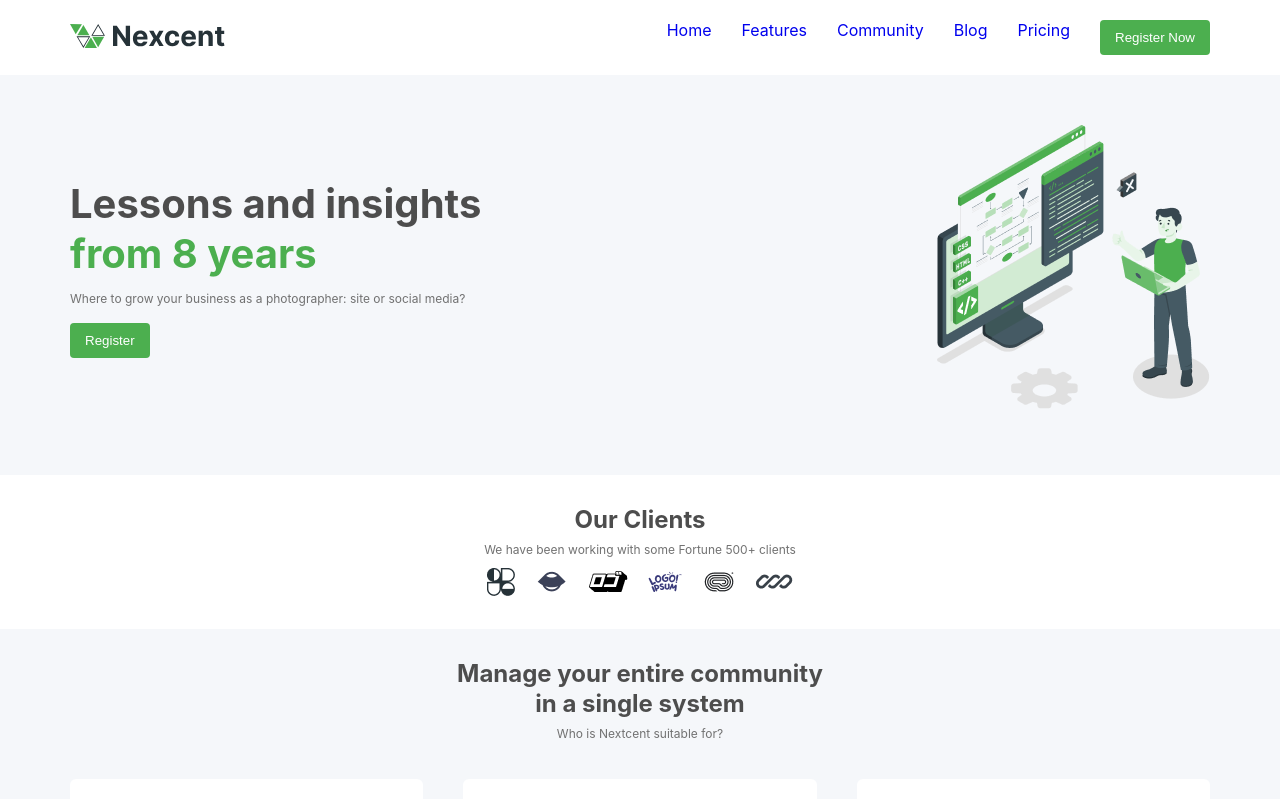
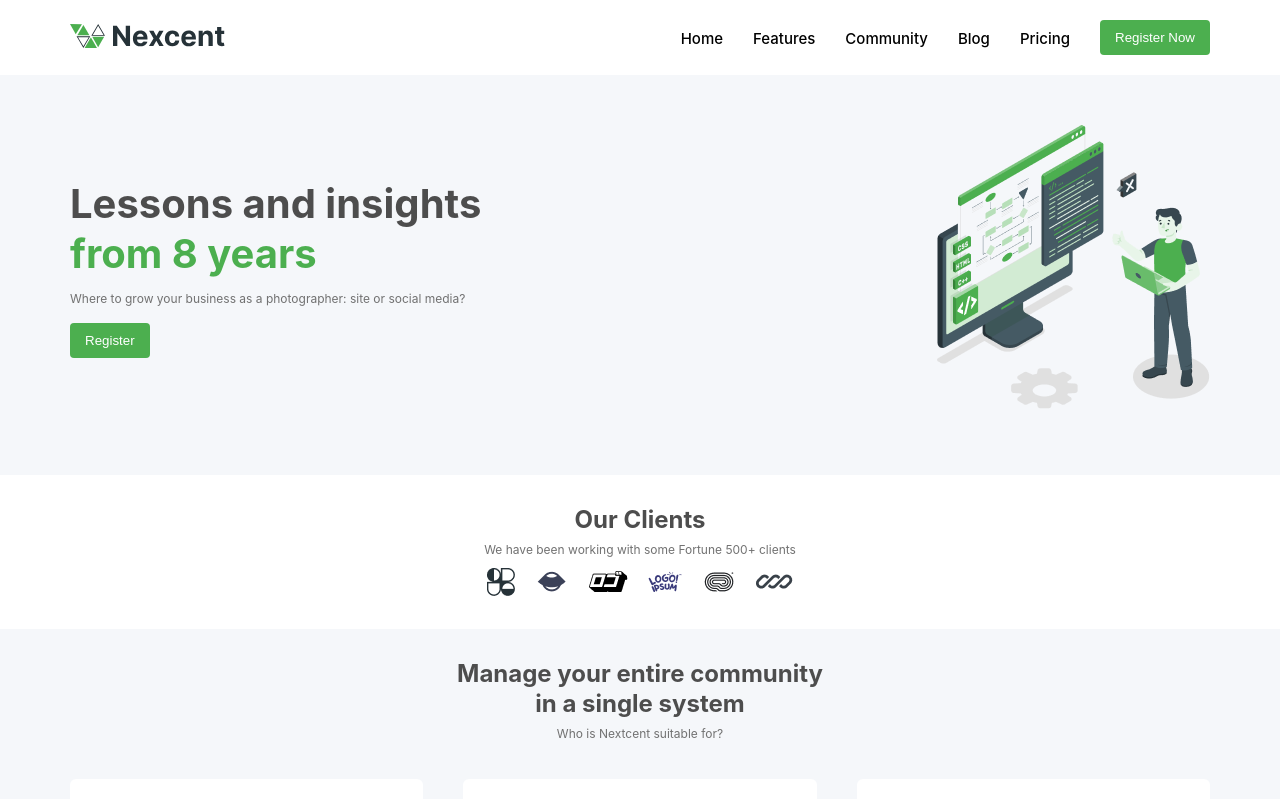
Before and after one commit to Aish-Re/Nexcent-Landing-Page, a React (Vite) app: page / in a window 1280 px wide. Shown: the top 799 px of the page. Built offline with nearby package versions, Linux system fonts and the light colour scheme.

Commit message:
style : update navbar styling

```diff
--- a/src/components/Navbar/Navbar.scss
+++ b/src/components/Navbar/Navbar.scss
@@ -18,9 +18,13 @@
         display: flex;
         gap: 30px;
         list-style: none;
+        align-items: center;
 
             a{
                 text-decoration: none;
+                color: black;
+                font-size: 15px;
+                font-weight: 500;
             }
         }
 }
```
